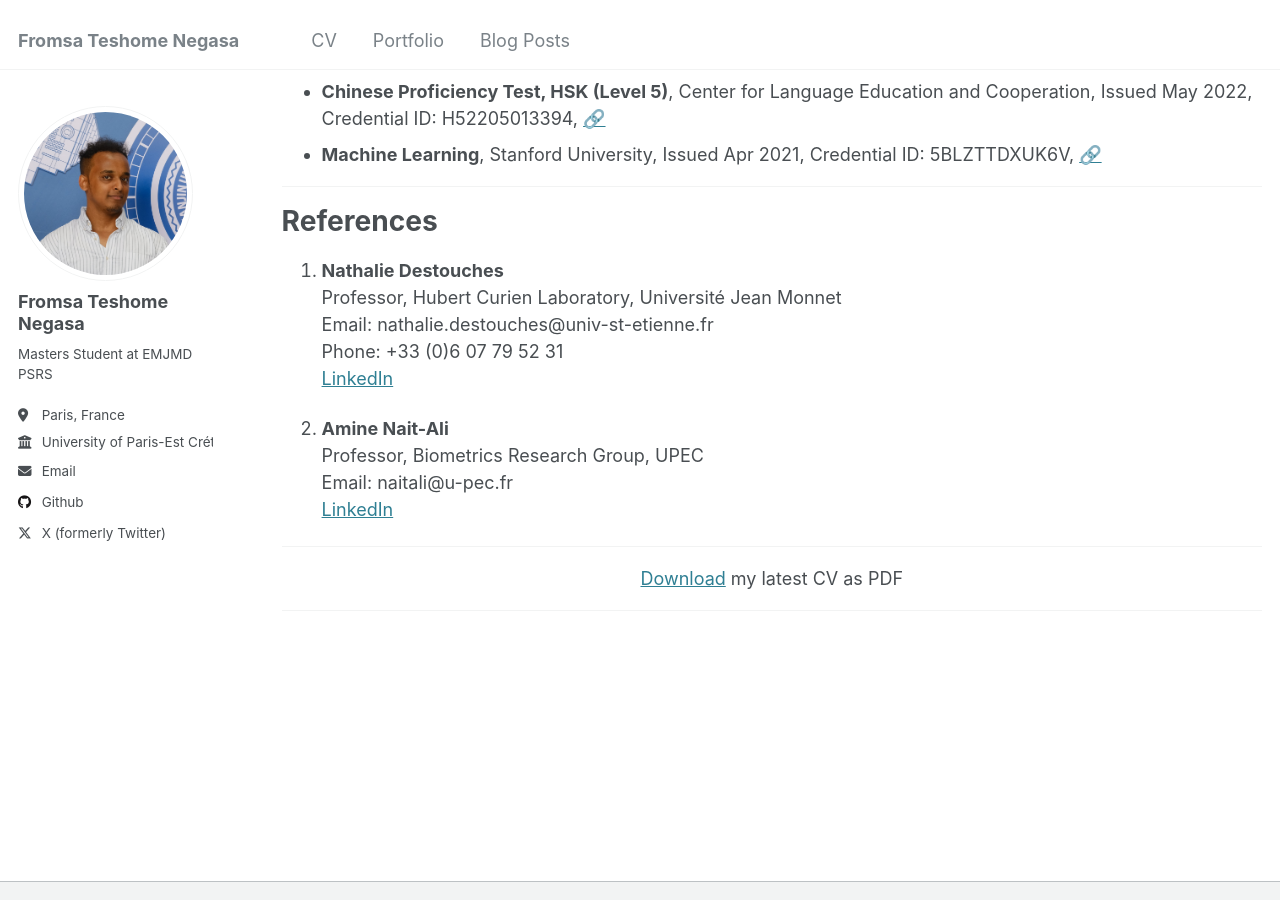
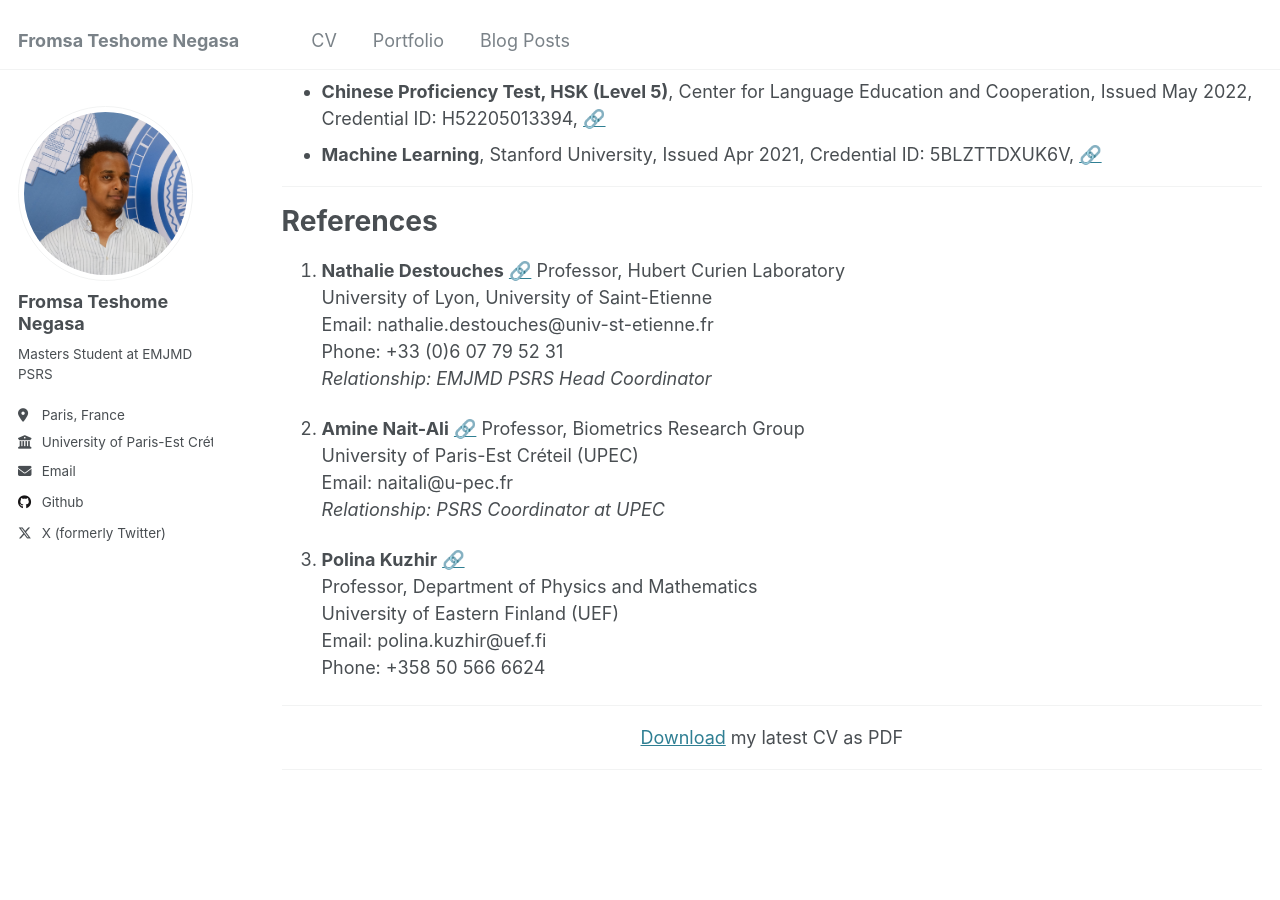
Before and after one commit to PHYRA47/phyra47.github.io, a Jekyll site: the page built from _pages/cv.md, in a window 1280 px wide and 900 px high, scrolled down 3082 px. Built offline with Jekyll 4.4.1, drawn with Linux system fonts in a browser that asks for light colours; emoji names are drawn with the system emoji font.

Commit message:
Update references in CV with additional details and links for enhanced clarity

```diff
--- a/_pages/cv.md
+++ b/_pages/cv.md
@@ -127,16 +127,25 @@ Certifications
 
 References
 ======
-1. **Nathalie Destouches**
-  Professor, Hubert Curien Laboratory, Université Jean Monnet
-  Email: nathalie.destouches@univ-st-etienne.fr
-  Phone: +33 (0)6 07 79 52 31
-  [LinkedIn](https://www.linkedin.com/in/nathalie-destouches-713605163/)
 
-2. **Amine Nait-Ali**
-  Professor, Biometrics Research Group, UPEC
-  Email: naitali@u-pec.fr
-  [LinkedIn](https://www.linkedin.com/in/amine-nait-ali-a56b5b22/)
+1. **Nathalie Destouches** [🔗](https://perso.univ-st-etienne.fr/destoucn/)
+   Professor, Hubert Curien Laboratory
+   University of Lyon, University of Saint-Etienne
+   Email: nathalie.destouches@univ-st-etienne.fr
+   Phone: +33 (0)6 07 79 52 31
+   *Relationship: EMJMD PSRS Head Coordinator*
+
+2. **Amine Nait-Ali** [🔗](https://www.amine-nait-ali.org/)
+   Professor, Biometrics Research Group
+   University of Paris-Est Créteil (UPEC)
+   Email: naitali@u-pec.fr
+   *Relationship: PSRS Coordinator at UPEC*
+
+3. **Polina Kuzhir** [🔗](https://uefconnect.uef.fi/en/polina.kuzhir/)
+   Professor, Department of Physics and Mathematics
+   University of Eastern Finland (UEF)
+   Email: polina.kuzhir@uef.fi
+   Phone: +358 50 566 6624
 
   ---
 
```
